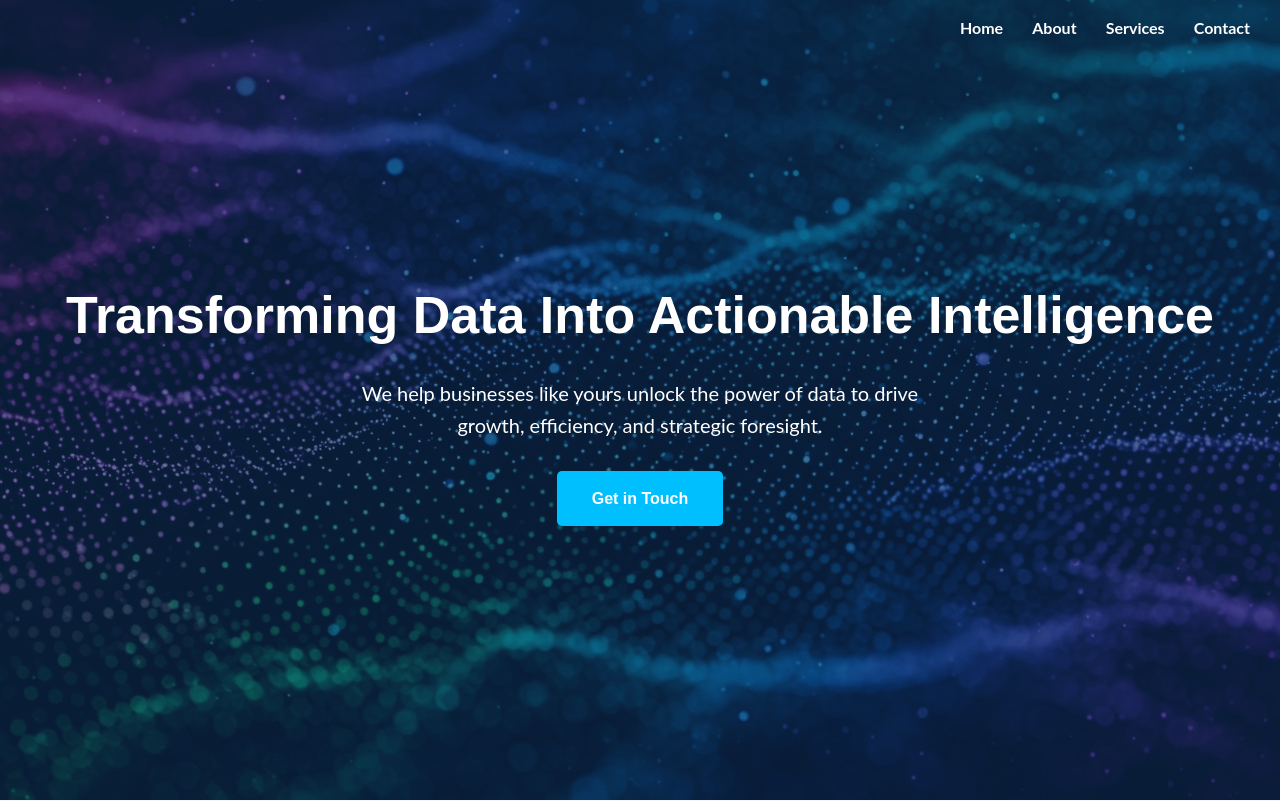
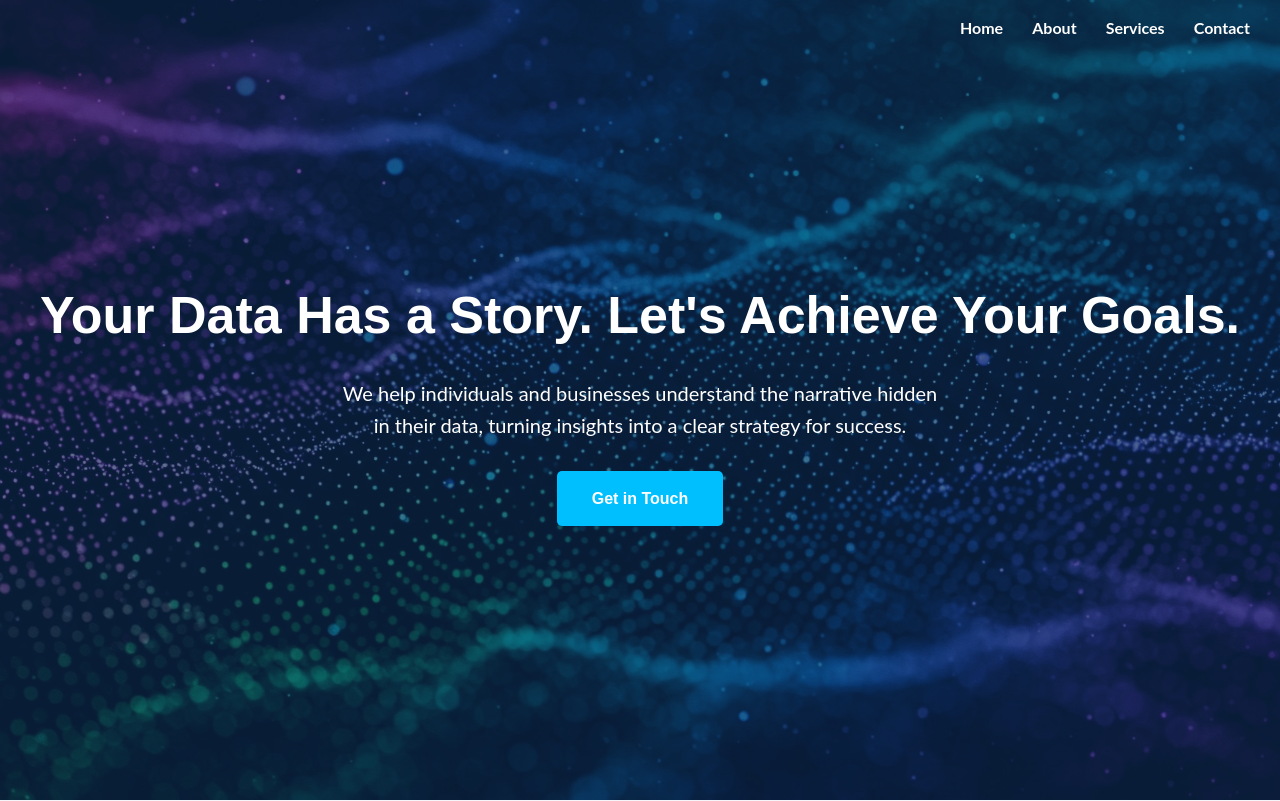
Before and after one commit to Mikeymac75/mikeymac75.github.io, a plain HTML site: page index.html in a window 1280 px wide. Shown: the top 801 px of the page. Drawn offline with Linux system fonts and the light colour scheme.

Commit message:
Update index.html

```diff
--- a/index.html
+++ b/index.html
@@ -20,8 +20,8 @@
     </nav>
 
     <header id="hero">
-        <h1>Transforming Data Into Actionable Intelligence</h1>
-        <p>We help businesses like yours unlock the power of data to drive growth, efficiency, and strategic foresight.</p>
+        <h1>Your Data Has a Story. Let's Achieve Your Goals.</h1>
+        <p>We help individuals and businesses understand the narrative hidden in their data, turning insights into a clear strategy for success.</p>
         <a href="contact.html" class="cta-button">Get in Touch</a>
     </header>
 
```
